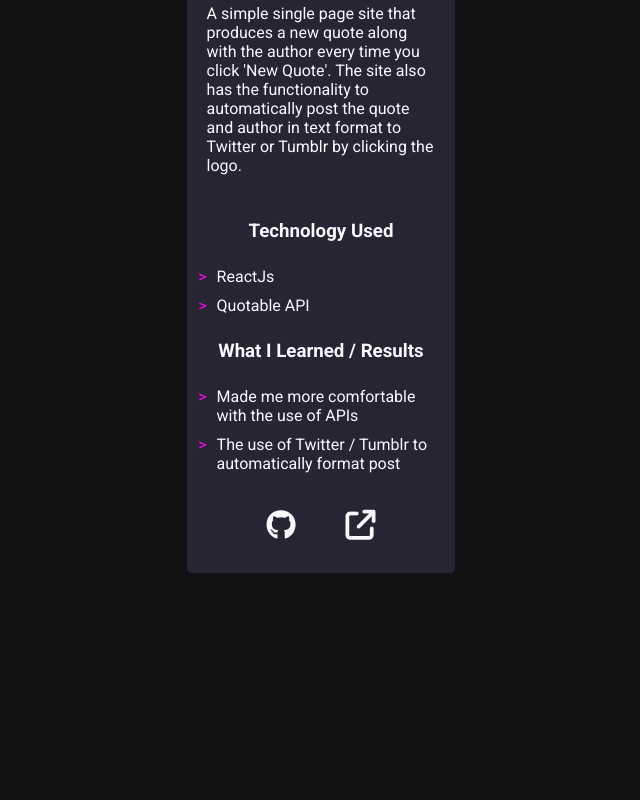
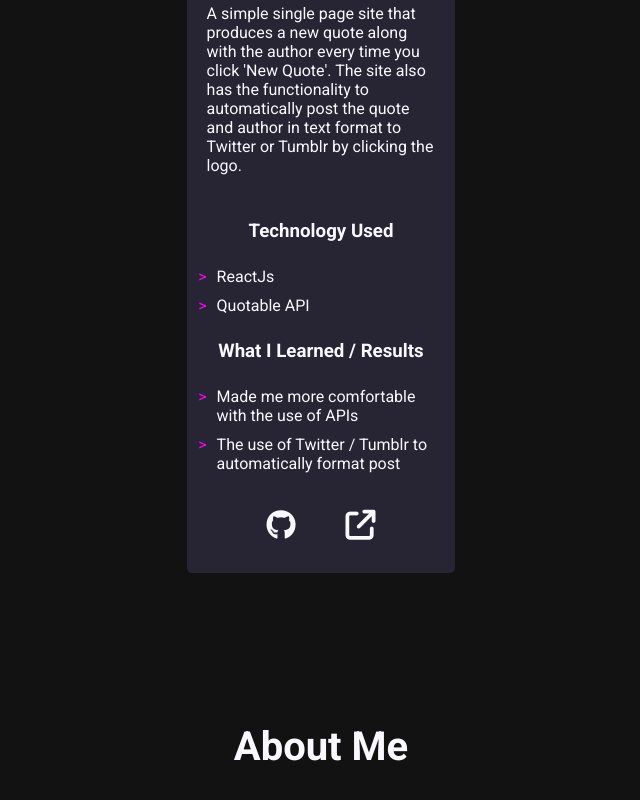
Before and after one commit to NehemiahDias/portfolio-site, a React (Create React App) app: page / in a window 1280 px wide. Shown: the part 2191-2991 px from the top of the page, without its empty margins (319-959 px from the left). Before the commit the page ends 2864 px from the top, so only its background shows below. Built offline with nearby package versions, Linux system fonts and the light colour scheme.

Commit message:
fix scroll behavior

```diff
--- a/public/style.css
+++ b/public/style.css
@@ -2,6 +2,10 @@
     padding: 0;
     margin: 0;
     box-sizing: border-box;
+}
+html {
+    scroll-padding-top: 70px;
+    scroll-behavior: smooth;
 }
 body {
     background-color: #121212;
--- a/src/components/MainComponent.js
+++ b/src/components/MainComponent.js
@@ -3,6 +3,7 @@ import React from 'react'
 import HeaderComponent from './headerConponents/HeaderComponent';
 import HomeComonent from './homeComponents/HomeComponent';
 import ProjectComponent from './projectsComponents/ProjectComponent';
+import AboutComponent from './aboutMeComponents/AboutComponent';
 
 function MainComponent() {
   return (
@@ -10,6 +11,7 @@ function MainComponent() {
       <HeaderComponent />
       <HomeComonent />
       <ProjectComponent />
+      <AboutComponent />
     </>
   )
 }
```
